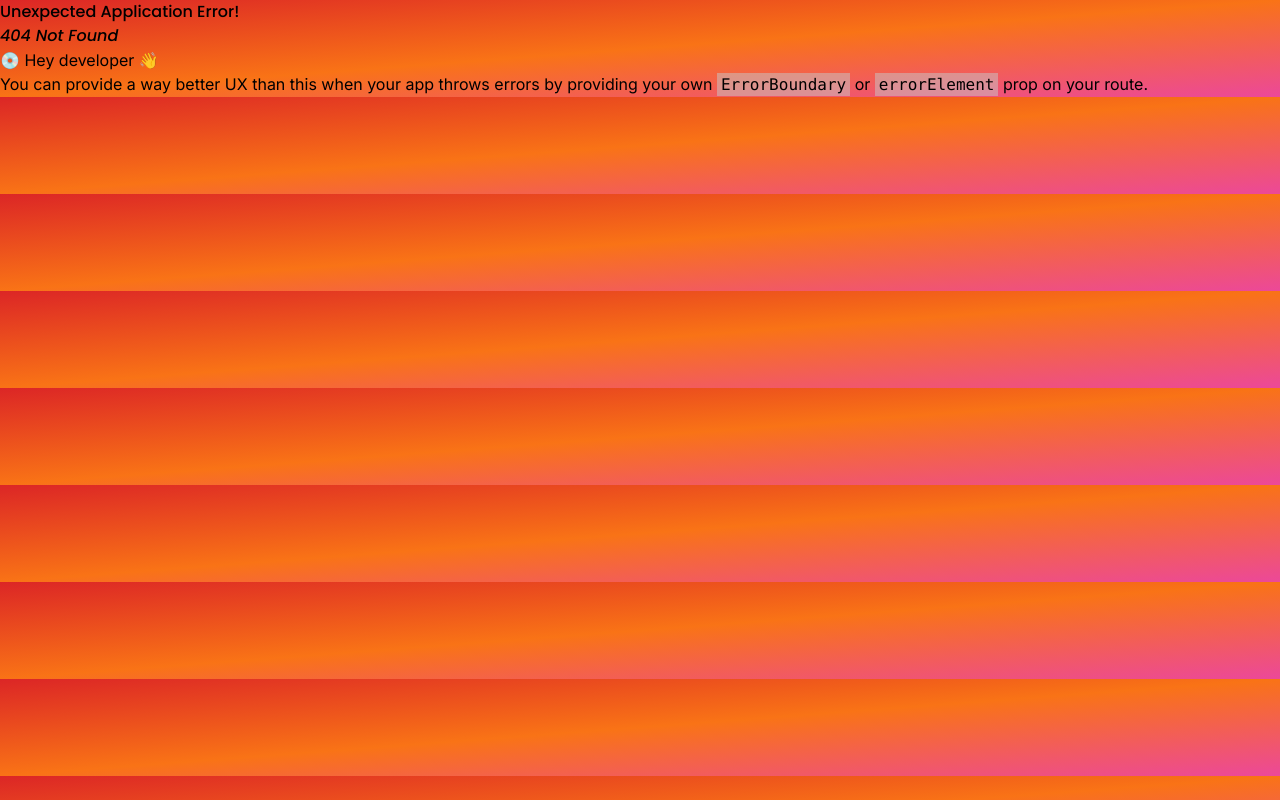
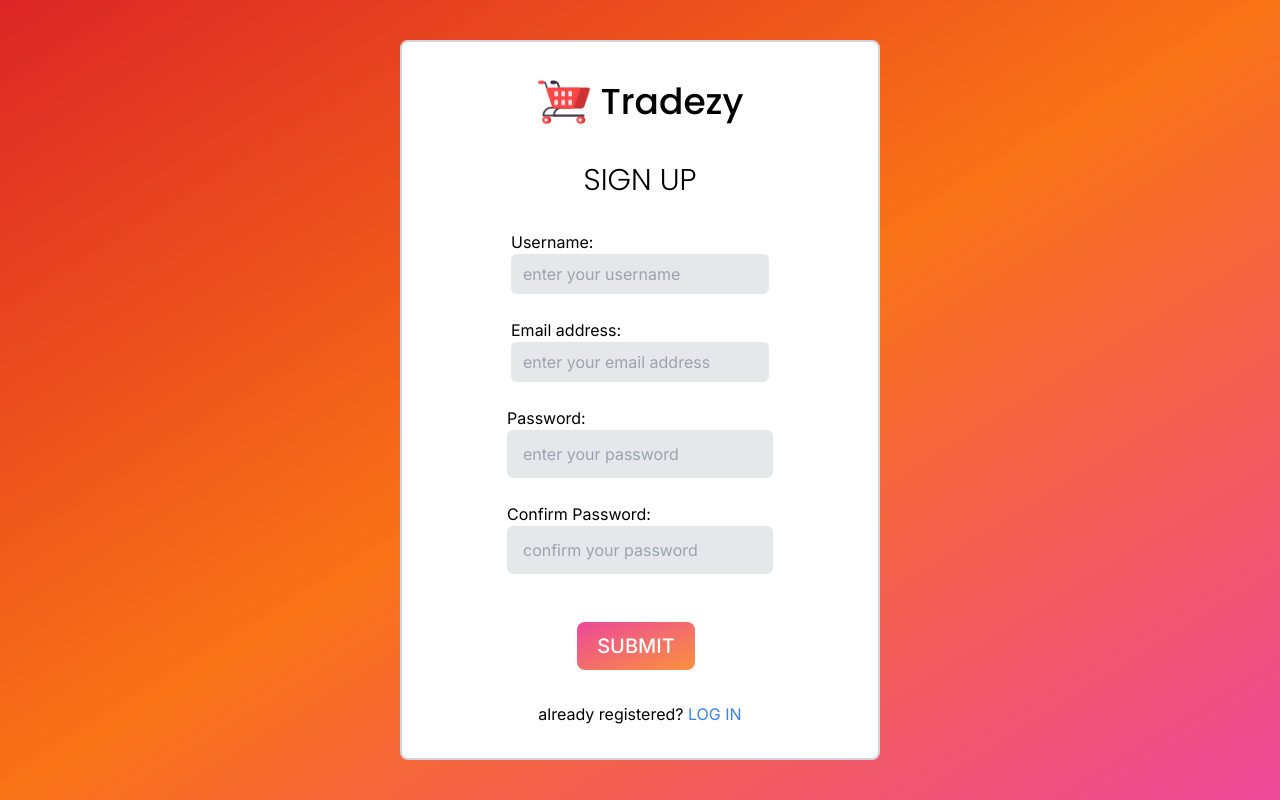
Before and after one commit to ayush844/Tradezy, a React (Vite) app in the folder Frontend/: page /signup in a window 1280 px wide. Before the commit this address had no page. Built offline with nearby package versions, Linux system fonts and the light colour scheme.

Commit message:
login and signup page
Signed-off-by: ayush844 <ayush.xyz1625@gmail.com>

```diff
--- a/Frontend/src/Components/Navbar/Navbar.jsx
+++ b/Frontend/src/Components/Navbar/Navbar.jsx
@@ -4,6 +4,7 @@ import { CiLogin } from "react-icons/ci";
 import { IoMdClose } from "react-icons/io";
 
 import logo from '../../assets/logo.png'
+import { Link } from 'react-router-dom';
 
 const Navbar = () => {
 
@@ -11,44 +12,44 @@ const Navbar = () => {
 
   return (
     <nav className='p-3 flex bg-white justify-between items-center border-b-2'>
-        <a href="#" id='brand' className='flex gap-2 items-center'>
+        <Link to="/" id='brand' className='flex gap-2 items-center'>
             <img className='object-cover max-w-12 max-h-12 md:max-h-14 md:max-w-14' src={logo} alt="logo" />
             <span className='text-xl font-medium font-display md:text-3xl'>Tradezy</span>
-        </a>
+        </Link>
         <div id="nav-menu" className='hidden md:flex gap-12'>
-            <a href="#" className='font-medium hover:text-primary text-lg'>Categories</a>
-            <a href="#" className='font-medium hover:text-primary text-lg'>Latest Arrivals</a>
+            <Link to="/" className='font-medium hover:text-primary text-lg'>Categories</Link>
+            <Link to="/" className='font-medium hover:text-primary text-lg'>Latest Arrivals</Link>
         </div>
-        <button className=' hidden md:flex items-center justify-center gap-3 rounded-lg border border-red-600 px-6 py-2 hover:border-2'>
+        <Link to='/login' className=' hidden md:flex items-center justify-center gap-3 rounded-lg border border-red-600 px-6 py-2 hover:border-2'>
             <CiLogin className='text-primary text-2xl'/>
             <span className='font-medium text-primary'>LogIn/SignUp</span>
-        </button>
+        </Link>
         <button className='p-2 md:hidden'  onClick={()=>setIsOpen(prev => !prev)}>
             <MdMenu className='text-3xl'/>
         </button>
 
         <div className={`fixed inset-0 bg-red-600 ${isOpen ? "": "hidden"} md:hidden z-10`}>
             <nav className='p-3 flex bg-white justify-between items-center border-b-2'>
-                <a href="#" id='brand' className='flex gap-2 items-center'>
+                <Link to="/" id='brand' className='flex gap-2 items-center'>
                     <img className='object-cover max-w-12 max-h-12 md:max-h-14 md:max-w-14' src={logo} alt="logo" />
                     <span className='text-xl font-medium font-display md:text-3xl'>Tradezy</span>
-                </a>
+                </Link>
                 <button className='p-2 md:hidden' onClick={()=>setIsOpen(prev => !prev)}>
                     <IoMdClose className='text-3xl'/>
                 </button>
             </nav>
             <div className="mt-6">
-                <a href="#" className="font-medium m-3 p-3 block hover:bg-red-500 rounded-lg text-2xl text-white">
+                <Link to="/" className="font-medium m-3 p-3 block hover:bg-red-500 rounded-lg text-2xl text-white">
                     Categories
-                </a>
-                <a href="#" className="font-medium m-3 p-3 block hover:bg-red-500 rounded-lg text-2xl text-white">
+                </Link>
+                <Link to="/" className="font-medium m-3 p-3 block hover:bg-red-500 rounded-lg text-2xl text-white">
                     Latest Arrivals
-                </a>
+                </Link>
                 <div className="h-[1px] bg-gray-300"></div>
-                <button className='flex items-center justify-center gap-3 rounded-lg border-white px-3 py-1 border border-2 m-4'>
+                <Link to='/login' className='flex items-center justify-center gap-3 rounded-lg border-white px-3 py-1  border-2 m-4'>
                     <CiLogin className='text-white text-2xl'/>
                     <span className='font-medium text-white text-2xl'>LogIn/SignUp</span>
-                </button>
+                </Link>
             </div>
         </div>
     </nav>
--- /dev/null
+++ b/Frontend/src/Pages/LogIn.jsx
@@ -0,0 +1,38 @@
+import React from 'react'
+import { Link } from 'react-router-dom'
+import logo from '../assets/logo.png';
+
+const LogIn = () => {
+  return (
+    <div className=' h-[100vh] w-[100vw] flex items-center justify-center'>
+
+        <div className=" flex flex-col gap-8 bg-white border-2 md:rounded-lg border-gray-300 h-full w-full lg:h-fit lg:w-[30rem] items-center justify-center p-8">
+            <Link to="/" id='brand' className='flex gap-2 items-center justify-center'>
+                <img className='object-cover max-w-12 max-h-12 md:max-h-14 md:max-w-14' src={logo} alt="logo" />
+                <span className='text-3xl font-medium font-display md:text-4xl'>Tradezy</span>
+            </Link>
+
+            <h2 className=' font-light text-3xl'>LOG IN</h2>
+
+            <form className=' flex flex-col gap-6 items-center justify-center'>
+                <div className=" flex flex-col">
+                    <label for="username">Username:</label>
+                    <input type="text" id="username" name="username" placeholder='enter your username' className=' bottom-3 border-black bg-gray-200 outline-none rounded-md px-3 py-2'/>
+                </div>
+
+                <div className=" flex flex-col">
+                    <label for="password">Password:</label>
+                    <input type="password" id="password" name="password" placeholder='enter your password' className=' bottom-3 border-black bg-gray-200 outline-none rounded-md px-4 py-3'/>
+                </div>
+
+                <button type="submit" class="text-white bg-gradient-to-br from-pink-500 to-orange-400 hover:bg-gradient-to-bl focus:ring-4 focus:outline-none focus:ring-pink-200 dark:focus:ring-pink-800 font-medium rounded-lg px-5 py-2.5 text-center me-2 mb-2 text-xl mt-6">SUBMIT</button>
+
+                <p>not registered yet? <Link to='/signup' className=' text-blue-500 hover:underline'>SIGN UP</Link></p>
+            </form>
+        </div>
+
+    </div>
+  )
+}
+
+export default LogIn
--- /dev/null
+++ b/Frontend/src/Pages/Signup.jsx
@@ -0,0 +1,48 @@
+import React from 'react'
+import { Link } from 'react-router-dom'
+import logo from '../assets/logo.png';
+
+const Signup = () => {
+  return (
+    <div className=' h-[100vh] w-[100vw] flex items-center justify-center'>
+
+        <div className=" flex flex-col gap-8 bg-white border-2 md:rounded-lg border-gray-300 h-full w-full lg:h-fit lg:w-[30rem] items-center justify-center p-8">
+            <Link to="/" id='brand' className='flex gap-2 items-center justify-center'>
+                <img className='object-cover max-w-12 max-h-12 md:max-h-14 md:max-w-14' src={logo} alt="logo" />
+                <span className='text-3xl font-medium font-display md:text-4xl'>Tradezy</span>
+            </Link>
+
+            <h2 className=' font-light text-3xl'>SIGN UP</h2>
+
+            <form className=' flex flex-col gap-6 items-center justify-center'>
+                <div className=" flex flex-col">
+                    <label for="username">Username:</label>
+                    <input type="text" id="username" name="username" placeholder='enter your username' className=' bottom-3 border-black bg-gray-200 outline-none rounded-md px-3 py-2'/>
+                </div>
+
+                <div className=" flex flex-col">
+                    <label for="email">Email address:</label>
+                    <input type="email" id="email" name="email" placeholder='enter your email address' className=' bottom-3 border-black bg-gray-200 outline-none rounded-md px-3 py-2'/>
+                </div>
+
+                <div className=" flex flex-col">
+                    <label for="password">Password:</label>
+                    <input type="password" id="password" name="password" placeholder='enter your password' className=' bottom-3 border-black bg-gray-200 outline-none rounded-md px-4 py-3'/>
+                </div>
+
+                <div className=" flex flex-col">
+                    <label for="confirmPassword">Confirm Password:</label>
+                    <input type="password" id="confirmPassword" name="confirmPassword" placeholder='confirm your password' className=' bottom-3 border-black bg-gray-200 outline-none rounded-md px-4 py-3'/>
+                </div>
+
+                <button type="submit" class="text-white bg-gradient-to-br from-pink-500 to-orange-400 hover:bg-gradient-to-bl focus:ring-4 focus:outline-none focus:ring-pink-200 dark:focus:ring-pink-800 font-medium rounded-lg px-5 py-2.5 text-center me-2 mb-2 text-xl mt-6">SUBMIT</button>
+
+                <p>already registered? <Link to='/login' className=' text-blue-500 hover:underline'>LOG IN</Link></p>
+            </form>
+        </div>
+
+    </div>
+  )
+}
+
+export default Signup
--- a/Frontend/src/main.jsx
+++ b/Frontend/src/main.jsx
@@ -1,22 +1,22 @@
-import React from 'react'
-import ReactDOM from 'react-dom/client'
-import App from './App.jsx'
-import './index.css'
-import { Route, RouterProvider, createBrowserRouter, createRoutesFromElements } from 'react-router-dom'
-import Layout from './Layout.jsx'
-import Hero from './Pages/Hero.jsx'
-
-
-const router = createBrowserRouter(
-  createRoutesFromElements(
-    <Route path='/' element={<Layout />} >
-      <Route path='' element={<Hero />} />
-    </Route>
-  )
-)
+import React from 'react';
+import ReactDOM from 'react-dom';
+import { BrowserRouter, Route, Routes } from 'react-router-dom';
+import Layout from './Layout.jsx';
+import Hero from './Pages/Hero.jsx';
+import LogIn from './Pages/LogIn.jsx';
+import './index.css';
+import Signup from './Pages/Signup.jsx';
 
 ReactDOM.createRoot(document.getElementById('root')).render(
   <React.StrictMode>
-    <RouterProvider router={router} />
-  </React.StrictMode>,
-)
+    <BrowserRouter>
+      <Routes>
+        <Route path="/" element={<Layout />}>
+          <Route index element={<Hero />} />
+        </Route>
+        <Route path="/login" element={<LogIn />} />
+        <Route path="/signup" element={<Signup />} />
+      </Routes>
+    </BrowserRouter>
+  </React.StrictMode>
+);
```
